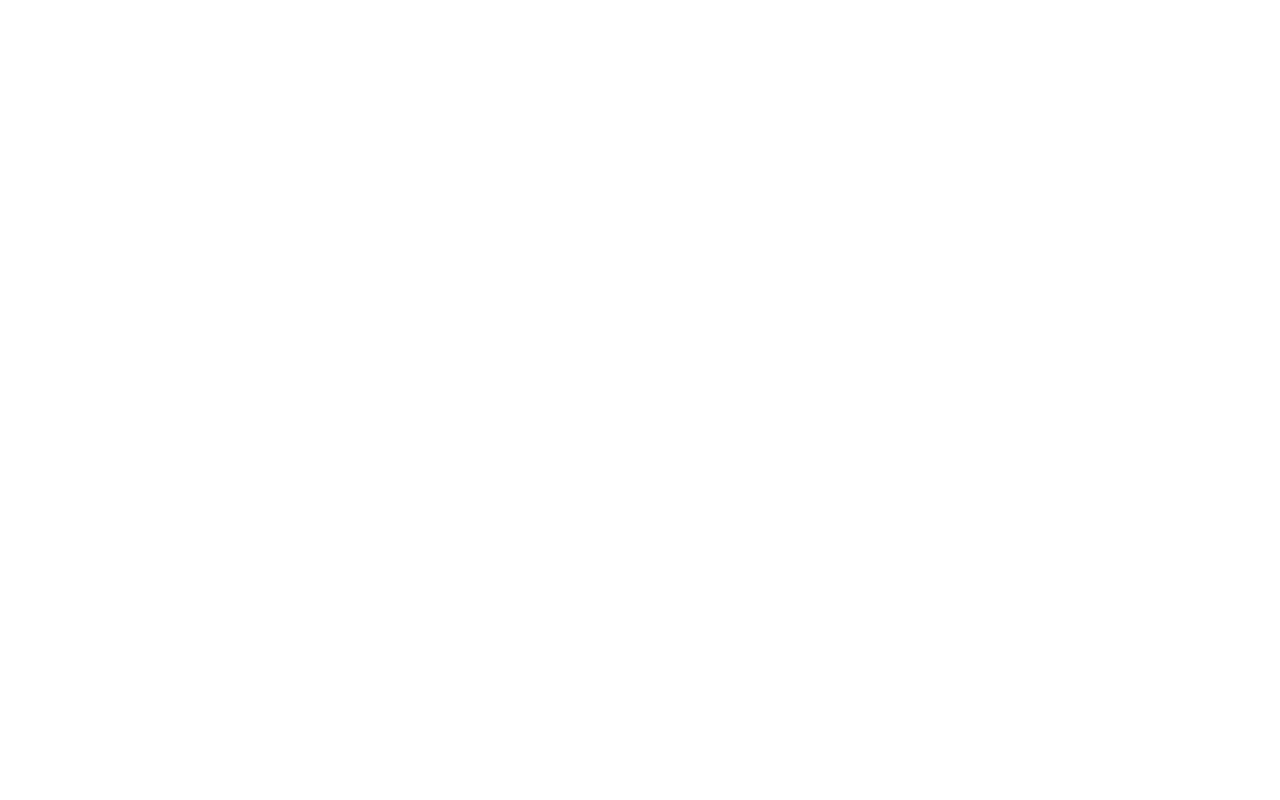
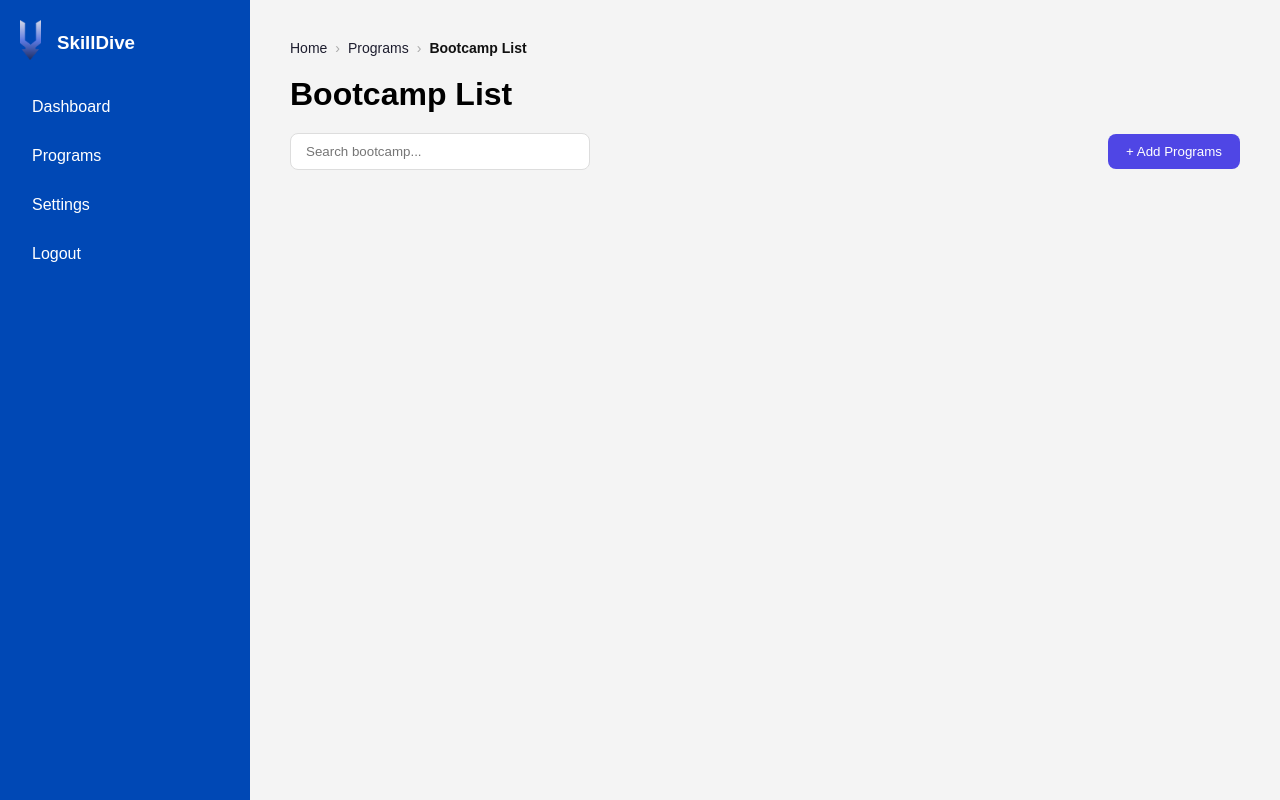
Before and after one commit to firzalay/pemweb-week-3-kelompok-1, a plain HTML site: page index.html in a window 1280 px wide. Drawn offline with nearby package versions, Linux system fonts and the light colour scheme.

Commit message:
feat: add sidebar and navbar on bootcamp list page

```diff
--- a/assets/css/style.css
+++ b/assets/css/style.css
@@ -0,0 +1,167 @@
+* {
+    margin: 0;
+    padding: 0;
+    box-sizing: border-box;
+    font-family: Arial, sans-serif;
+}
+
+.container {
+    display: flex;
+    min-height: 100vh;
+}
+
+/* Sidebar */
+.sidebar {
+    width: 250px;
+    background: #0048b5;
+    color: white;
+    padding: 20px;
+}
+
+.logo {
+    display: flex;
+    align-items: center;
+    gap: 1rem;
+}
+
+.logo h3 {
+    margin-bottom: 1.5rem;
+}
+
+.logo img {
+    margin-bottom: 30px;
+    width: 10%;
+    height: 10%;
+}
+
+.sidebar ul {
+    list-style: none;
+}
+
+.sidebar ul li {
+    margin-bottom: 15px;
+}
+
+.sidebar ul li a {
+    text-decoration: none;
+    color: white;
+    padding: 8px 12px;
+    display: block;
+    border-radius: 6px;
+    transition: 0.3s;
+}
+
+.sidebar ul li a:hover {
+    background: #2e2e48;
+}
+
+/* Content */
+
+/* Breadcrumb */
+.breadcrumb {
+    list-style: none;
+    display: flex;
+    align-items: center;
+    gap: 8px;
+    margin-bottom: 20px;
+    padding: 0;
+}
+
+.breadcrumb li {
+    font-size: 14px;
+    color: #666;
+}
+
+.breadcrumb li a {
+    text-decoration: none;
+    color: #1e1e2f;
+    transition: 0.3s;
+}
+
+.breadcrumb li a:hover {
+    color: #4f46e5;
+}
+
+/* Separator */
+.breadcrumb li:not(:last-child)::after {
+    content: "›";
+    margin-left: 8px;
+    color: #aaa;
+}
+
+/* Action Bar */
+.action-bar {
+    display: flex;
+    justify-content: space-between;
+    align-items: center;
+    margin: 20px 0 30px 0;
+    gap: 20px;
+    flex-wrap: wrap;
+}
+
+/* Search Box */
+.search-box {
+    position: relative;
+    width: 300px;
+}
+
+.search-box input {
+    width: 100%;
+    padding: 10px 40px 10px 15px;
+    border: 1px solid #ddd;
+    border-radius: 8px;
+    outline: none;
+    transition: 0.3s;
+}
+
+.search-box input:focus {
+    border-color: #4f46e5;
+}
+
+.search-box .material-symbols-outlined {
+    position: absolute;
+    right: 12px;
+    top: 50%;
+    transform: translateY(-50%);
+    font-size: 20px;
+    color: #888;
+}
+
+/* Primary Button */
+.btn-primary {
+    background-color: #4f46e5;
+    color: white;
+    border: none;
+    padding: 10px 18px;
+    border-radius: 8px;
+    cursor: pointer;
+    font-weight: 500;
+    transition: 0.3s;
+}
+
+.btn-primary:hover {
+    background-color: #4338ca;
+}
+
+/* Active */
+.breadcrumb .active {
+    font-weight: 600;
+    color: #111;
+}
+
+.content {
+    flex: 1;
+    padding: 40px;
+    background: #f4f4f4;
+}
+
+/* Responsive */
+@media (max-width: 768px) {
+    .container {
+        flex-direction: column;
+    }
+
+    .sidebar {
+        width: 100%;
+    }
+}
--- a/index.html
+++ b/index.html
@@ -1,12 +1,50 @@
-<!DOCTYPE html>
+<!doctype html>
 <html lang="en">
-<head>
-    <meta charset="UTF-8">
-    <meta name="viewport" content="width=device-width, initial-scale=1.0">
-    <title>Publisher Page</title>
-    <link rel="stylesheet" href="assets/css/style.css">
-</head>
-<body>
+    <head>
+        <meta charset="UTF-8" />
+        <meta name="viewport" content="width=device-width, initial-scale=1.0" />
+        <title>Publisher Page</title>
+        <!-- CSS -->
+        <link rel="stylesheet" href="assets/css/style.css" />
+        <!-- Logo -->
+        <link
+            rel="stylesheet"
+            href="https://fonts.googleapis.com/css2?family=Material+Symbols+Outlined:opsz,wght,FILL,GRAD@24,400,0,0&icon_names=home"
+        />
+    </head>
+    <body>
+        <div class="container">
+            <aside class="sidebar">
+                <div class="logo">
+                    <img src="/assets/images/logo.png" alt="" />
+                    <h3>SkillDive</h3>
+                </div>
+                <nav>
+                    <ul>
+                        <li><a href="#">Dashboard</a></li>
+                        <li><a href="#">Programs</a></li>
+                        <li><a href="#">Settings</a></li>
+                        <li><a href="#">Logout</a></li>
+                    </ul>
+                </nav>
+            </aside>
 
-</body>
+            <main class="content">
+                <ul class="breadcrumb">
+                    <li><a href="#">Home</a></li>
+                    <li><a href="#">Programs</a></li>
+                    <li class="active">Bootcamp List</li>
+                </ul>
+                <h1>Bootcamp List</h1>
+
+                <div class="action-bar">
+                    <div class="search-box">
+                        <input type="text" placeholder="Search bootcamp..." />
+                    </div>
+
+                    <button class="btn-primary">+ Add Programs</button>
+                </div>
+            </main>
+        </div>
+    </body>
 </html>
```
Also changed, not shown: assets/images/logo.png (added).
